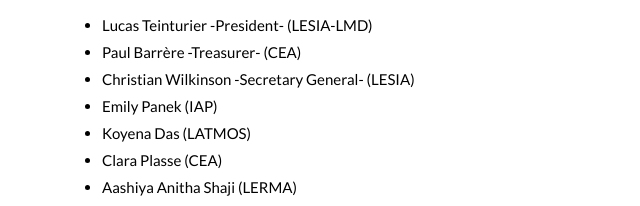
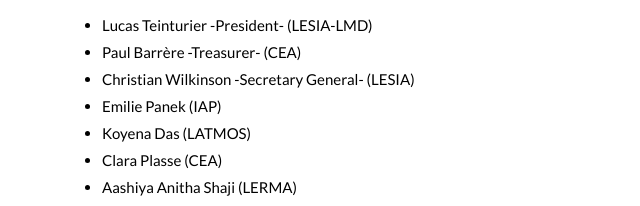
Before and after one commit to conference-elbereth/conference-elbereth.github.io, a plain HTML site: page index.html in a window 1280 px wide. Shown: the part 916-1122 px from the top of the page, 602-1242 px from the left. Drawn offline with Linux system fonts and the light colour scheme.

Commit message:
Typo correction

```diff
--- a/index.html
+++ b/index.html
@@ -117,7 +117,7 @@ body, html {
             <li> Lucas Teinturier -President- (LESIA-LMD) </li>
             <li> Paul Barrère -Treasurer- (CEA)</li>
             <li> Christian Wilkinson -Secretary General- (LESIA)</li>
-            <li>Emily Panek (IAP)</li>
+            <li>Emilie Panek (IAP)</li>
             <li>Koyena Das (LATMOS)</li>
             <li> Clara Plasse (CEA)</li>
             <li>Aashiya Anitha Shaji (LERMA)</li>
```
